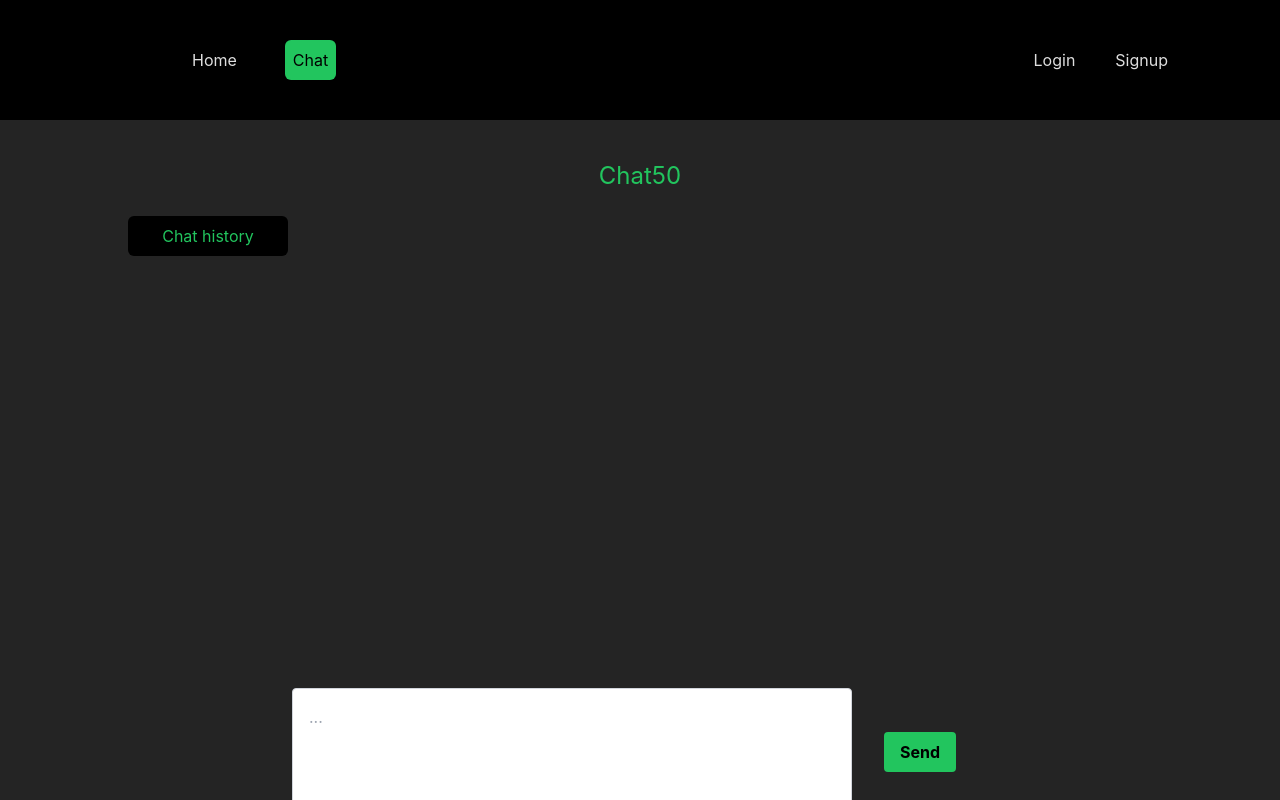
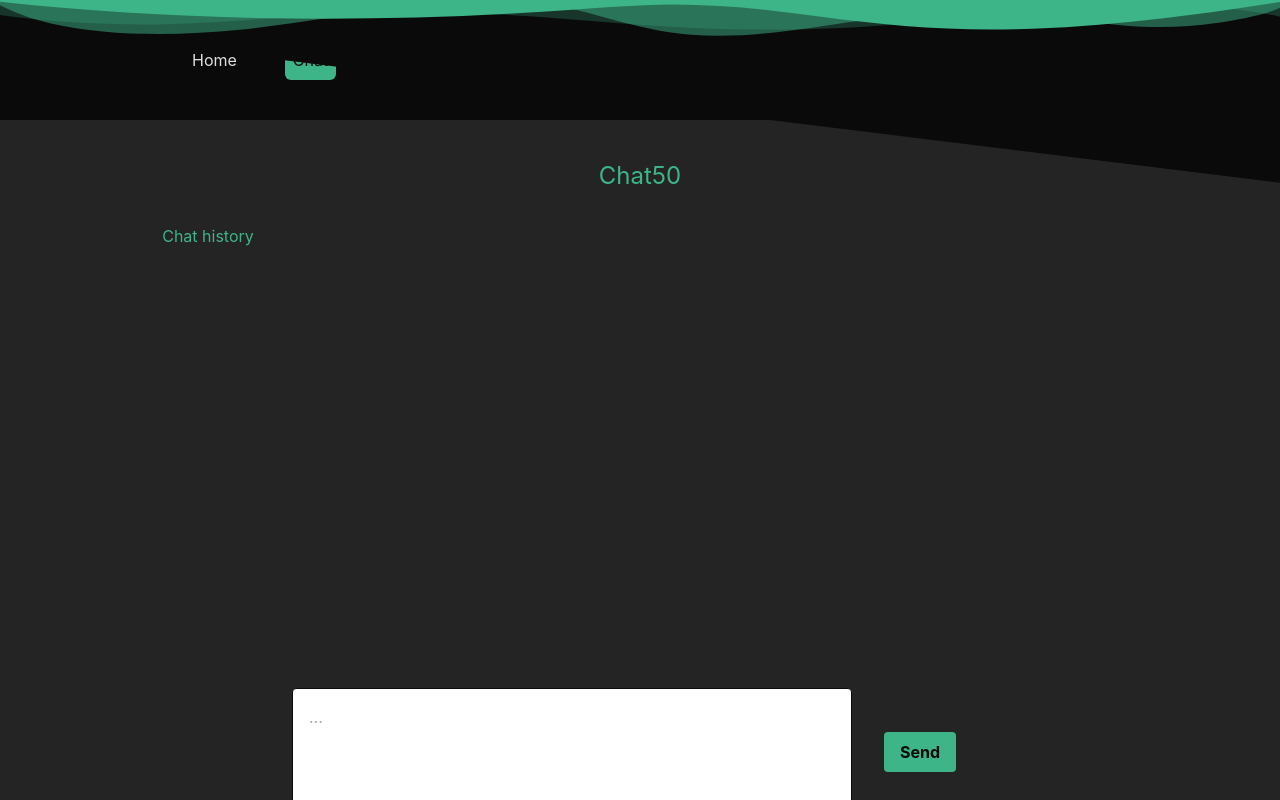
Before and after one commit to shezcode/Chat50, a React (Vite) app: page /chat in a window 1280 px wide. Built offline with nearby package versions, Linux system fonts and the light colour scheme.

Commit message:
new year new commit

```diff
--- a/components/Chat.jsx
+++ b/components/Chat.jsx
@@ -45,25 +45,25 @@
 
   return (
     <div className='h-full flex flex-col justify-center'>
-      <h1 className='text-2xl mt-8 p-2 text-green-500 text-center'>Chat50</h1>
+      <h1 className='text-2xl mt-8 p-2 text-primary text-center'>Chat50</h1>
       <div>
-        <p className='text-green-500 m-4 ml-32 bg-black w-40 text-center rounded-md p-2'>Chat history</p>
+        <p className='text-primary m-4 ml-32 bg-black w-40 text-center rounded-md p-2'>Chat history</p>
         {msg.map((msg, i) => {
           if (i % 2 === 0) {
             return (
               <div key={i} className='flex flex-row justify-end mr-8'>
-                <p key={i} className='bg-green-500 text-black p-2 rounded-md m-4'>{msg}</p>
+                <p key={i} className='bg-primary text-secondary p-2 rounded-md m-4'>{msg}</p>
               </div>
             )
           } else {
             return (
               <div key={i} className='flex flex-row justify-start ml-8'>
-                <p key={i} className='bg-black text-green-500 p-2 rounded-md m-4'>{msg}</p>
+                <p key={i} className='bg-secondary text-primary p-2 rounded-md m-4'>{msg}</p>
               </div>
             )
           }
         })}
-        {!isLoading && <p className='text-green-500 m-4 ml-20 bg-black w-40 text-center rounded-md p-2'>Loading...</p>}
+        {!isLoading && <p className='text-primary m-4 ml-20 bg-secondary w-40 text-center rounded-md p-2'>Loading...</p>}
       </div>
       {/* create an empty div to fill the remaining space*/}
       <div className='h-80'></div>
@@ -73,10 +73,10 @@
           value={message}
           onChange={e => setMessage(e.target.value)}
           placeholder='...'
-          className='w-1/2 h-32 flex justify-center items-center border border-gray-300 rounded py-4 px-4 mb-4∂ focus:outline-none focus:border-green-500 '
+          className='w-1/2 h-32 flex justify-center items-center border border-secondary rounded py-4 px-4 mb-4∂ focus:outline-none focus:border-green-500 '
           />
         <button
-          className='bg-green-500 hover:bg-green-700 font-bold py-2 px-4 rounded m-8 text-black'
+          className='bg-primary hover:bg-jade font-bold py-2 px-4 rounded m-8 text-secondary '
           type='submit'>Send</button>
       </form>
     </div>
--- /dev/null
+++ b/components/NavWaves.jsx
@@ -0,0 +1,15 @@
+import React from 'react'
+
+const NavWaves = () => {
+  return (
+    <div class="custom-shape-divider-top-1672333032">
+          <svg data-name="Layer 1" xmlns="http://www.w3.org/2000/svg" viewBox="0 0 1200 120" preserveAspectRatio="none">
+              <path d="M0,0V46.29c47.79,22.2,103.59,32.17,158,28,70.36-5.37,136.33-33.31,206.8-37.5C438.64,32.43,512.34,53.67,583,72.05c69.27,18,138.3,24.88,209.4,13.08,36.15-6,69.85-17.84,104.45-29.34C989.49,25,1113-14.29,1200,52.47V0Z" opacity=".25" class="shape-fill"></path>
+              <path d="M0,0V15.81C13,36.92,27.64,56.86,47.69,72.05,99.41,111.27,165,111,224.58,91.58c31.15-10.15,60.09-26.07,89.67-39.8,40.92-19,84.73-46,130.83-49.67,36.26-2.85,70.9,9.42,98.6,31.56,31.77,25.39,62.32,62,103.63,73,40.44,10.79,81.35-6.69,119.13-24.28s75.16-39,116.92-43.05c59.73-5.85,113.28,22.88,168.9,38.84,30.2,8.66,59,6.17,87.09-7.5,22.43-10.89,48-26.93,60.65-49.24V0Z" opacity=".5" class="shape-fill"></path>
+              <path d="M0,0V5.63C149.93,59,314.09,71.32,475.83,42.57c43-7.64,84.23-20.12,127.61-26.46,59-8.63,112.48,12.24,165.56,35.4C827.93,77.22,886,95.24,951.2,90c86.53-7,172.46-45.71,248.8-84.81V0Z" class="shape-fill"></path>
+          </svg>
+      </div>
+  )
+}
+
+export default NavWaves
--- a/src/App.css
+++ b/src/App.css
@@ -9,3 +9,43 @@
   z-index: 99;
   background-color: #242424;
 }
+
+.custom-shape-divider-top-1672333032 {
+  position: absolute;
+  top: 0;
+  left: 0;
+  width: 100%;
+  overflow: hidden;
+  line-height: 0;
+}
+
+.custom-shape-divider-top-1672333032 svg {
+  position: relative;
+  display: block;
+  width: calc(100% + 1.3px);
+  height: 39px;
+}
+
+.custom-shape-divider-top-1672333032 .shape-fill {
+  fill: #3eb489;
+}
+
+.custom-shape-divider-top-1672333763 {
+  position: absolute;
+  top: 0;
+  left: 0;
+  width: 100%;
+  overflow: hidden;
+  line-height: 0;
+}
+
+.custom-shape-divider-top-1672333763 svg {
+  position: relative;
+  display: block;
+  width: calc(100% + 1.3px);
+  height: 183px;
+}
+
+.custom-shape-divider-top-1672333763 .shape-fill {
+  fill: #0a0a0a;
+}
--- a/src/App.jsx
+++ b/src/App.jsx
@@ -5,16 +5,22 @@
 import Home from '../components/Home'
 import Login from '../components/Login'
 import Signup from '../components/Signup'
+import NavWaves from '../components/NavWaves'
 
 function App() {
   return (
     <div>
-      <nav className='p-8 bg-black flex flex-row justify-between items-center'>
+      <nav className='p-8 bg-secondary flex flex-row justify-between items-center relative '>
+        <div class="custom-shape-divider-top-1672333763">
+            <svg data-name="Layer 1" xmlns="http://www.w3.org/2000/svg" viewBox="0 0 1200 120" preserveAspectRatio="none">
+                <path d="M1200 120L0 16.48 0 0 1200 0 1200 120z" class="shape-fill"></path>
+            </svg>
+        </div>
         <ul className='flex justify-start items-center pl-40 gap-10'>
           <li>
             <Link to='/'>Home</Link>
           </li>
-          <li className='p-2 m-2 bg-green-500 rounded-md text-black'>
+          <li className='p-2 m-2 bg-primary rounded-md text-secondary'>
             <Link to='/chat'>Chat</Link>
           </li>
         </ul>
@@ -26,14 +32,18 @@
             <Link to='/signup'>Signup</Link>
           </li>
         </ul>
+
       </nav>
+      <NavWaves />
       <Routes>
         <Route path='/chat' element={<Chat />} />
         <Route path='/' element={<Home />} />
         <Route path='/login' element={<Login />}/>
         <Route path='/signup' element={<Signup />}/>
       </Routes>
+
     </div>
+
   )
 }
 
--- a/tailwind.config.cjs
+++ b/tailwind.config.cjs
@@ -7,6 +7,14 @@
   ],
   theme: {
     extend: {},
+    colors: {
+      primary: "#3EB489",
+      secondary: "#0A0A0A",
+      jade: "#00A86B",
+      white: "#FFFFFF",
+      evergreen: "#05472A",
+      teal: "#006D5B",
+    }
   },
   plugins: [],
 }
```
